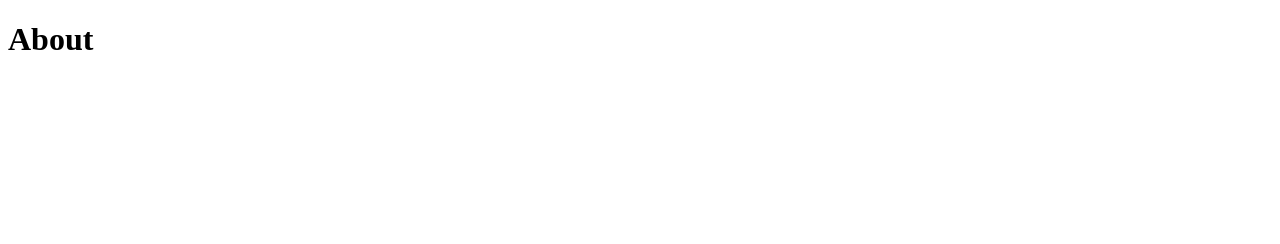
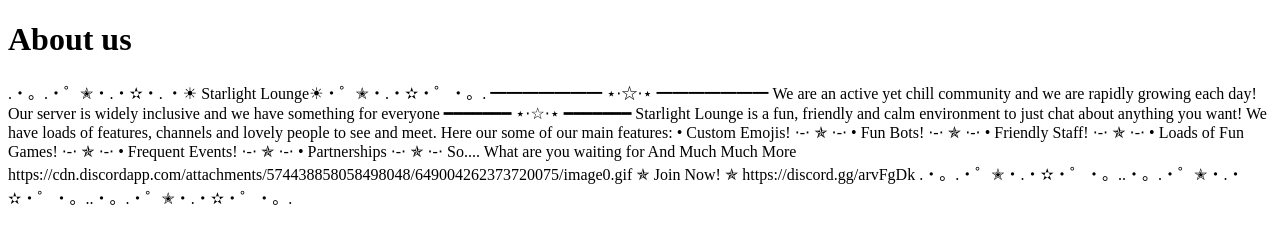
Before and after one commit to Starlight-Staff/Starlight, a plain HTML site: page About us.html in a window 1280 px wide. Drawn offline with Linux system fonts and the light colour scheme.

Commit message:
Update About us.html

```diff
--- a/About us.html
+++ b/About us.html
@@ -4,7 +4,43 @@
   </head>
   <body>
       <h1>
-		About
+        About us
       </h1>
+    <p>
+    .・。.・゜✭・.・✫・. ・☀︎ Starlight Lounge☀︎・゜✭・.・✫・゜・。.
+
+ ━━━━━━━    ⋆⋅☆⋅⋆    ━━━━━━━
+
+
+We are an active yet chill community and we
+are rapidly growing each day! Our server
+  is widely inclusive and we have
+   something for everyone
+━━━━━━━    ⋆⋅☆⋅⋆    ━━━━━━━
+
+Starlight Lounge is a fun, friendly and calm environment to just chat  about anything you want! We have loads of features, channels and lovely people to see and meet.
+
+Here our some of our main features:
+
+ • Custom Emojis!
+⋅-⋅ ✯ ⋅-⋅
+ • Fun Bots!
+⋅-⋅ ✯ ⋅-⋅
+ • Friendly Staff!
+⋅-⋅ ✯ ⋅-⋅
+ • Loads of Fun Games!
+⋅-⋅ ✯ ⋅-⋅
+ • Frequent Events!
+⋅-⋅ ✯ ⋅-⋅
+
+ • Partnerships
+⋅-⋅ ✯ ⋅-⋅
+So.... What are you waiting for
+ And Much Much More
+https://cdn.discordapp.com/attachments/574438858058498048/649004262373720075/image0.gif
+✯ Join Now! ✯
+https://discord.gg/arvFgDk
+
+.・。.・゜✭・.・✫・゜・。..・。.・゜✭・.・✫・゜・。..・。.・゜✭・.・✫・゜・。.
   </body>
 </html>
```
Lines whose indentation alone changed are shown as unchanged.
